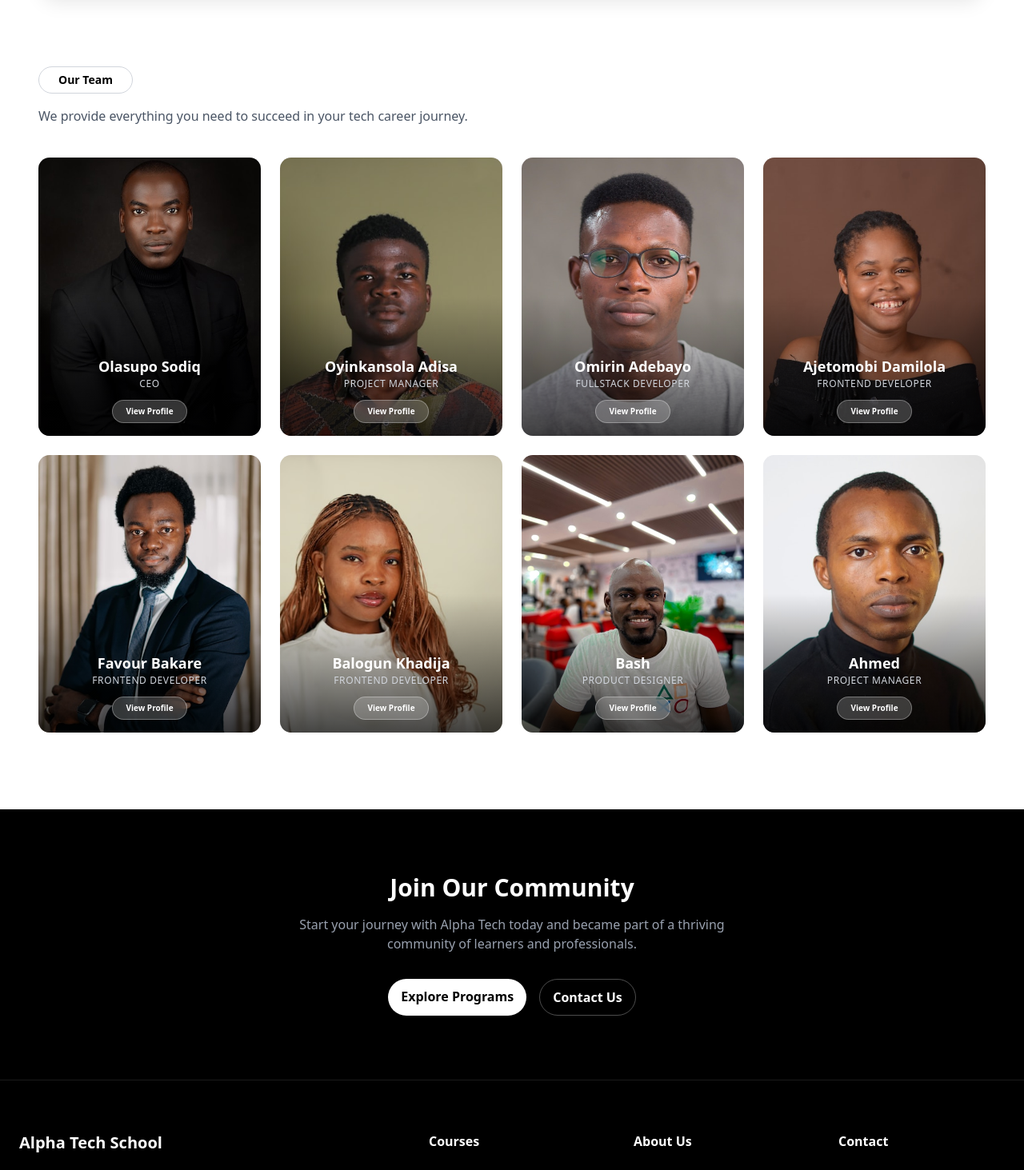
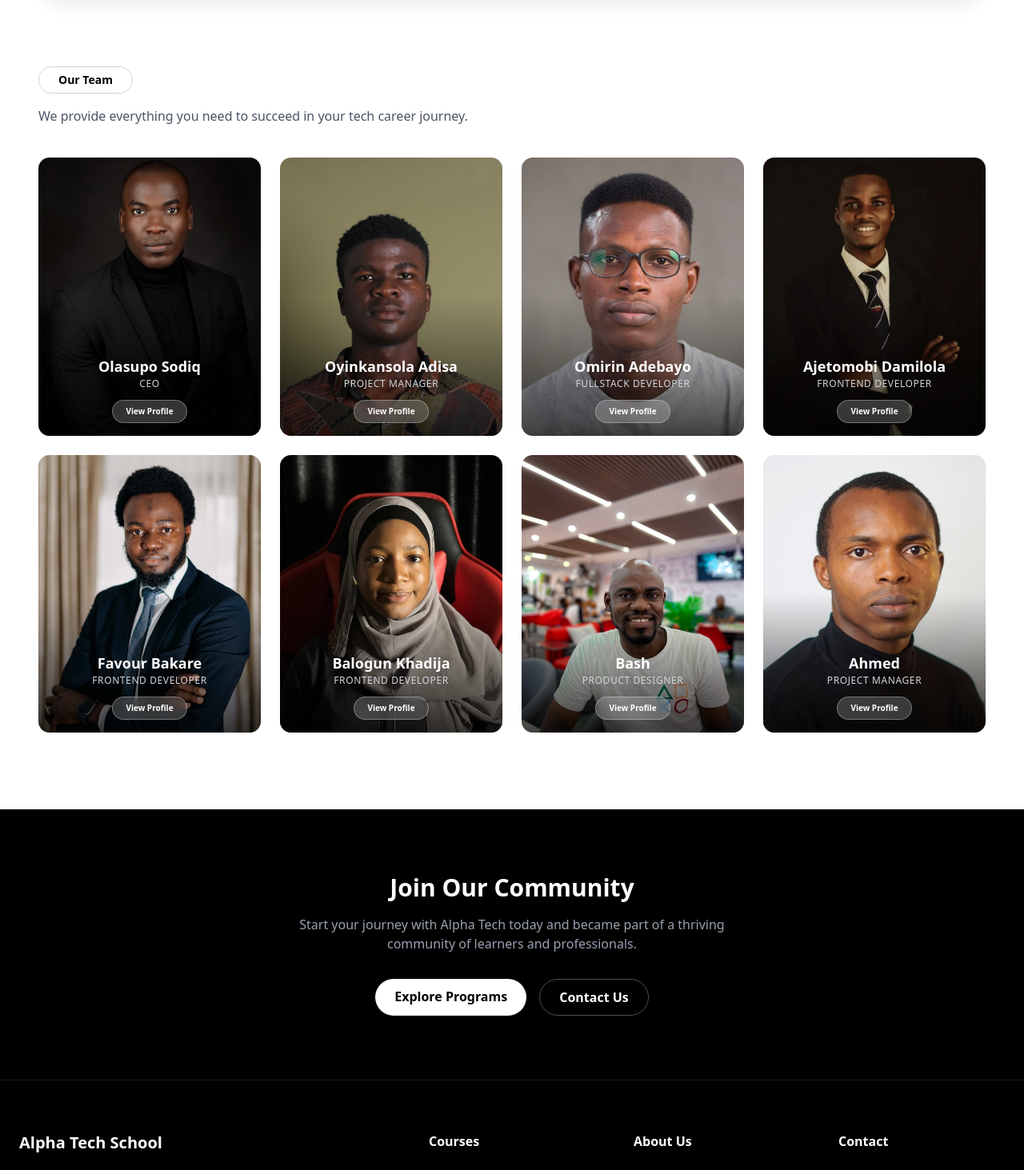
Before and after one commit to damilox/alpha-tech-school, a Next.js app: page /about in a window 1280 px wide. Shown: the part 2192-3655 px from the top of the page at 80% size. Built offline with nearby package versions, Linux system fonts and the light colour scheme.

Commit message:
new commit

```diff
--- a/src/app/(marketing)/about/page.tsx
+++ b/src/app/(marketing)/about/page.tsx
@@ -8,9 +8,9 @@ const teamMembers = [
   { name: "Olasupo Sodiq", role: "CEO", image: "/images/team-image-1.jpg" },
   { name: "Oyinkansola Adisa", role: "Project Manager", image: "/images/team-image-2.jpg" },
   { name: "Omirin Adebayo", role: "FullStack Developer", image: "/images/team-image-3.jpg" },
-  { name: "Ajetomobi Damilola", role: "Frontend Developer", image: "/images/team-image-4.jpg" },
+  { name: "Ajetomobi Damilola", role: "Frontend Developer", image: "/images/dammy.jpg" },
   { name: "Favour Bakare", role: "Frontend Developer", image: "/images/team-image-5.jpg" },
-  { name: "Balogun Khadija", role: "Frontend Developer", image: "/images/team-image-6.jpg" },
+  { name: "Balogun Khadija", role: "Frontend Developer", image: "/images/deejah.jpg" },
   { name: "Bash", role: "Product Designer", image: "/images/team-image-7.jpg" },
   { name: "Ahmed", role: "Project Manager", image: "/images/team-image-8.jpg" },
 ];
@@ -138,10 +138,11 @@ export default function AboutPage() {
             Start your journey with Alpha Tech today and became part of a thriving community of learners and professionals.
           </p>
           <div className="md:flex gap-4 justify-center">
-            <Link href="/programs" className="bg-white text-black font-bold px-4 py-2.5 rounded-full hover:bg-gray-200 transition">
+            <Link href="/programs" className="bg-white text-black font-bold px-6 py-2.5 rounded-full hover:bg-gray-200 transition">
               Explore Programs
             </Link>
-            <Link href="/contact" className="border border-white/30 text-white font-bold px-4 py-2.5 rounded-full hover:bg-white/10 transition">
+            <Link href="/contact" className="border border-white/30 text-white font-bold px-6
+           py-2.5 rounded-full hover:bg-white/10 transition">
               Contact Us
             </Link>
           </div>
```
